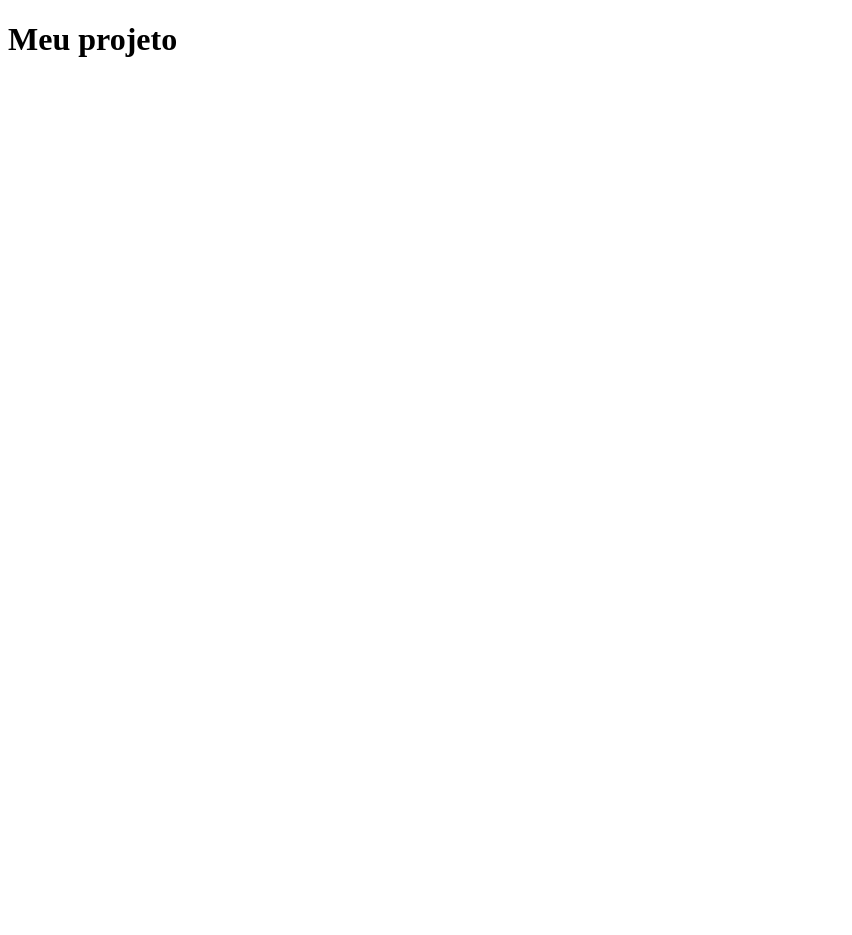
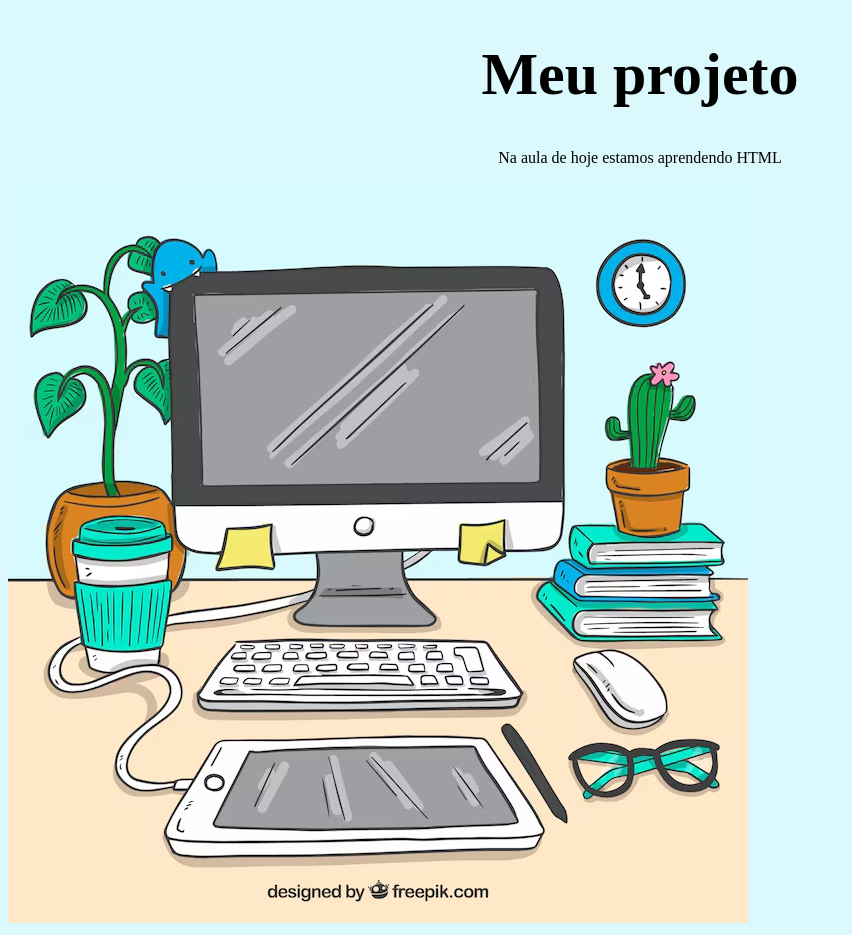
Before and after one commit to giuliafacchi-haha/PrimeiroProjeto, a plain HTML site: page index.html in a window 1280 px wide. Shown: the whole page, without its empty margins (0-852 px from the left). Before the commit the page ends 800 px from the top, so only its background shows below. Drawn offline with Linux system fonts and the light colour scheme.

Commit message:
aula21.05

```diff
--- a/index.html
+++ b/index.html
@@ -4,9 +4,11 @@
     <meta charset="UTF-8">
     <meta name="viewport" content="width=device-width, initial-scale=1.0">
     <title>Giulia</title>
+    <link rel="stylesheet" href="style.css">
 </head>
 <body>
 <h1>Meu projeto</h1>
-
+    <p>Na aula de hoje estamos aprendendo HTML</p>
+    <img src="computador.avif" alt="Imagem de uma área de trabalho com livros, celular carregando, plantas e um copo de café">
 </body>
 </html>
--- /dev/null
+++ b/style.css
@@ -0,0 +1,13 @@
+body{
+    background-color: rgb(219, 248, 252);
+}
+h1{
+    color:black;
+    font-size: 60px;
+    text-align: center;
+}
+p{
+    color:black;
+    font-size:10xp;
+    text-align: center;
+}
```
Also changed, not shown: computador.avif (added).
